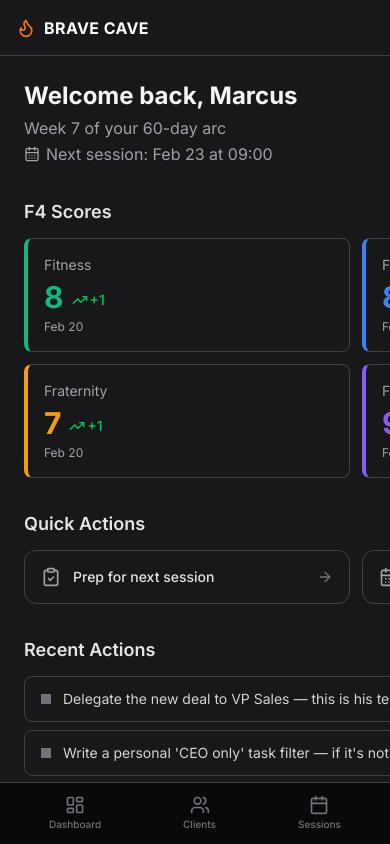
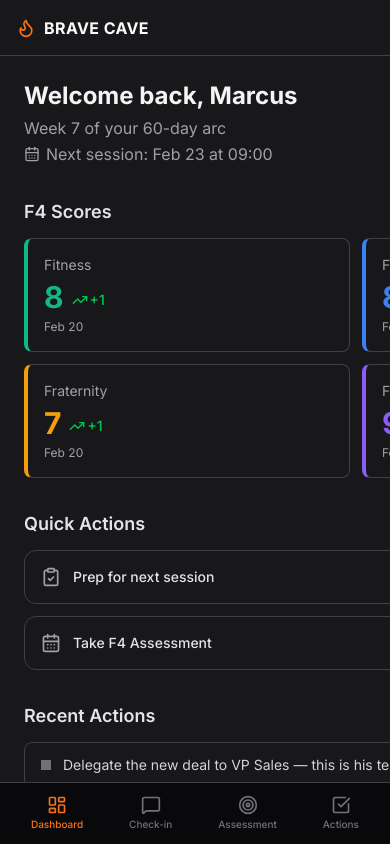
Before and after one commit to dcerniglia/brave-cave-demo, a React (Vite) app: page /brave-cave-demo/client in a window 390 px wide. Shown: the top 844 px of the page. Built offline with nearby package versions, Linux system fonts and the light colour scheme.

Commit message:
fixes bottom nav role sync and mobile quick actions layout

```diff
--- a/src/components/client/ClientDashboard.tsx
+++ b/src/components/client/ClientDashboard.tsx
@@ -94,22 +94,22 @@ export default function ClientDashboard() {
       {/* Quick Actions */}
       <div>
         <h2 className="text-lg font-semibold text-zinc-200 mb-3">Quick Actions</h2>
-        <div className="grid grid-cols-2 gap-3">
+        <div className="grid grid-cols-1 sm:grid-cols-2 gap-3">
           <Link
             to="/client/checkin"
             className="flex items-center gap-3 rounded-xl bg-zinc-900 border border-zinc-800 p-4 hover:border-zinc-700 transition-colors"
           >
-            <ClipboardCheck className="h-5 w-5 text-zinc-400" />
+            <ClipboardCheck className="h-5 w-5 text-zinc-400 flex-shrink-0" />
             <span className="text-sm font-medium text-zinc-200">Prep for next session</span>
-            <ArrowRight className="h-4 w-4 text-zinc-500 ml-auto" />
+            <ArrowRight className="h-4 w-4 text-zinc-500 ml-auto flex-shrink-0" />
           </Link>
           <Link
             to="/client/assess"
             className="flex items-center gap-3 rounded-xl bg-zinc-900 border border-zinc-800 p-4 hover:border-zinc-700 transition-colors"
           >
-            <CalendarDays className="h-5 w-5 text-zinc-400" />
+            <CalendarDays className="h-5 w-5 text-zinc-400 flex-shrink-0" />
             <span className="text-sm font-medium text-zinc-200">Take F4 Assessment</span>
-            <ArrowRight className="h-4 w-4 text-zinc-500 ml-auto" />
+            <ArrowRight className="h-4 w-4 text-zinc-500 ml-auto flex-shrink-0" />
           </Link>
         </div>
       </div>
--- a/src/components/layout/AppShell.tsx
+++ b/src/components/layout/AppShell.tsx
@@ -1,9 +1,18 @@
-import { Outlet } from "react-router-dom"
+import { Outlet, useLocation } from "react-router-dom"
+import { useEffect } from "react"
 import { Sidebar, BottomNav } from "./Sidebar"
 import { RoleSwitcher } from "./RoleSwitcher"
 import { Flame } from "lucide-react"
+import { useRole } from "@/hooks/useRole"
 
 export function AppShell() {
+  const { pathname } = useLocation()
+  const { role, setRole } = useRole()
+
+  useEffect(() => {
+    const pathRole = pathname.startsWith("/client") ? "client" : "coach"
+    if (pathRole !== role) setRole(pathRole)
+  }, [pathname, role, setRole])
   return (
     <div className="flex h-screen bg-background text-foreground">
       <Sidebar />
```
